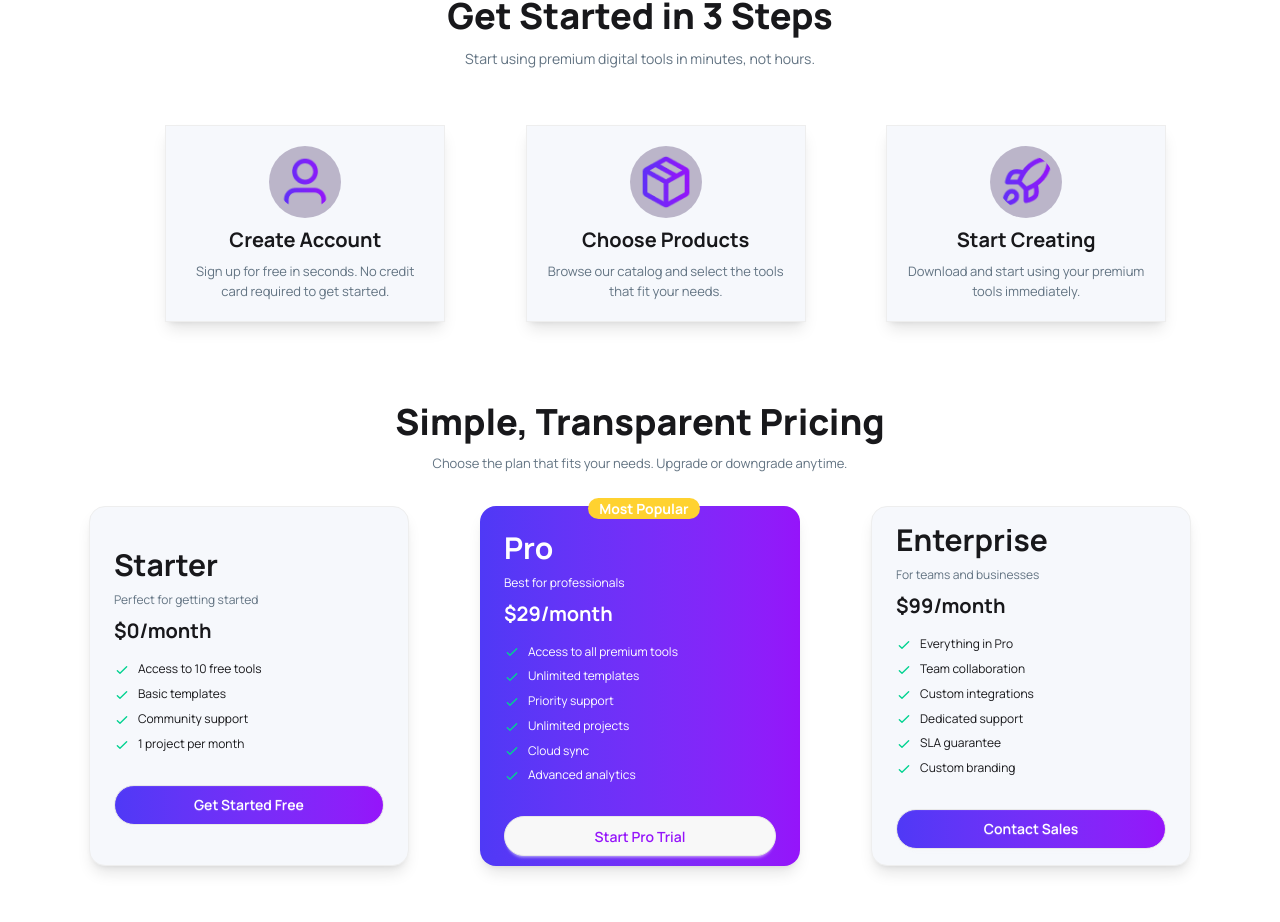
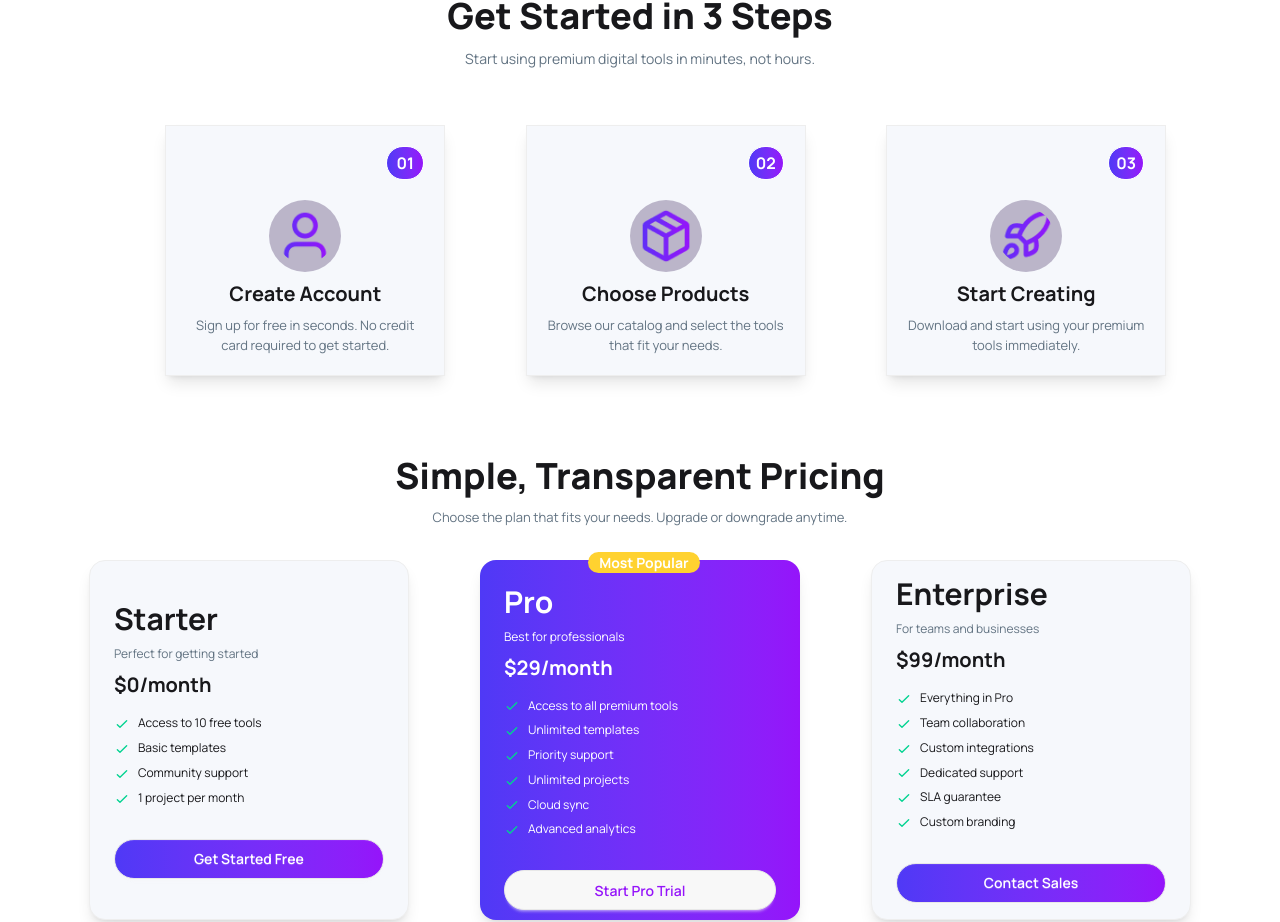
Before and after one commit to toufikhossain11/assignment-06, a React (Vite) app: page / in a window 1280 px wide. Shown: the part 2700-3622 px from the top of the page. Built offline with nearby package versions, Linux system fonts and the light colour scheme.

Commit message:
new btn add

```diff
--- a/src/component/StartSection.jsx
+++ b/src/component/StartSection.jsx
@@ -6,23 +6,27 @@ const StartSection = () => {
     return (
         <div className='w-11/12 mx-auto py-10 space-y-14'>
             <div className=' text-center  space-y-3'>
+
                 <h2 className='font-extrabold text-4xl'>Get Started in 3 Steps</h2>
                 <p className='text-[#627382] text-[14px]'>Start using premium digital tools in minutes, not hours.</p>
 
             </div>
 
-            <div className=' grid sm:grid-cols-1 lg:grid-cols-3  gap-5 items-center justify-center lg:ml-28'>
+            <div className=' grid sm:grid-cols-1 lg:grid-cols-3  gap-5 items-center justify-center lg:ml-28 '>
 
-                <div className=" w-70 shadow-lg border border-base-300 bg-[#f6f8fc] ">
-                <div className="text-center p-5  flex flex-col  items-center space-y-2">
+                <div className=" w-70 shadow-lg border border-base-300 bg-[#f6f8fc] p-5">
+                    <p className='text-center rounded-full border  mb-5 ml-50 bg-linear-to-r from-[#4F39F6] to-[#9514FA] text-white p-1 font-bold'>01</p>
+                <div className="text-center   flex flex-col  items-center space-y-2">
                     <img className='w-18 bg-[#5641725e] rounded-full p-2' src={User} alt="" />
                     <h2 className="text-xl font-bold">Create Account</h2>
                     <p className='text-[#627382] text-[13px]'>Sign up for free in seconds. No credit card required to get started.</p>
 
                 </div>
             </div>
-                <div className=" w-70 bg-[#f6f8fc]  shadow-lg border border-base-300">
-                <div className="text-center p-5  flex flex-col  items-center space-y-2">
+                <div className=" w-70 bg-[#f6f8fc]  shadow-lg border border-base-300 p-5">
+
+                <div className="text-center flex flex-col  items-center space-y-2">
+                    <p className='text-center rounded-full border  mb-5 ml-50 bg-linear-to-r from-[#4F39F6] to-[#9514FA] text-white p-1 font-bold w-9'>02</p>
                     <img className='w-18 bg-[#5641725e] rounded-full p-2' src={Package} alt="" />
                     <h2 className="text-xl font-bold">Choose Products</h2>
                     <p className='text-[#627382] text-[13px]'>Browse our catalog and select the tools that fit your needs.</p>
@@ -31,6 +35,7 @@ const StartSection = () => {
             </div>
                 <div className=" w-70 bg-[#f6f8fc]  shadow-lg border border-base-300">
                 <div className="text-center p-5  flex flex-col  items-center space-y-2">
+                    <p className='text-center rounded-full border  mb-5 ml-50 bg-linear-to-r from-[#4F39F6] to-[#9514FA] text-white p-1 font-bold w-9'>03</p>
                     <img className='w-18 bg-[#5641725e] rounded-full p-2 ' src={Rocket} alt=""  />
                     <h2 className="text-xl font-bold">Start Creating</h2>
                     <p className='text-[#627382] text-[13px]'>Download and start using your premium tools immediately.</p>
```
